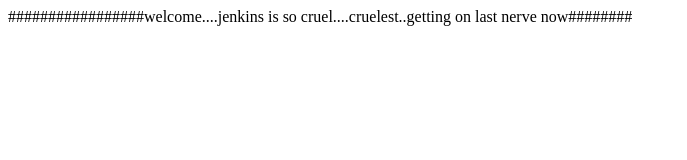
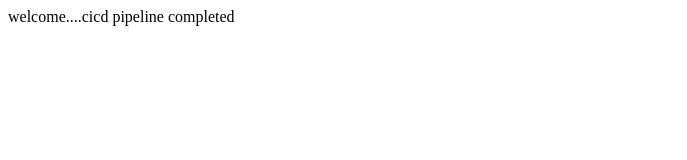
Before and after one commit to shalleygupta/website, a plain HTML site: page index.html in a window 1280 px wide. Shown: the whole page, without its empty margins (0-687 px from the left). Drawn offline with Linux system fonts and the light colour scheme.

Commit message:
changed content

```diff
--- a/index.html
+++ b/index.html
@@ -1,5 +1,5 @@
 <html>
 <title> Jenkins CI/CD Pipeline</title>
 <body>
-#################welcome....jenkins is so cruel....cruelest..getting on last nerve now########</body>
+welcome....cicd pipeline completed</body>
 <html>
```
